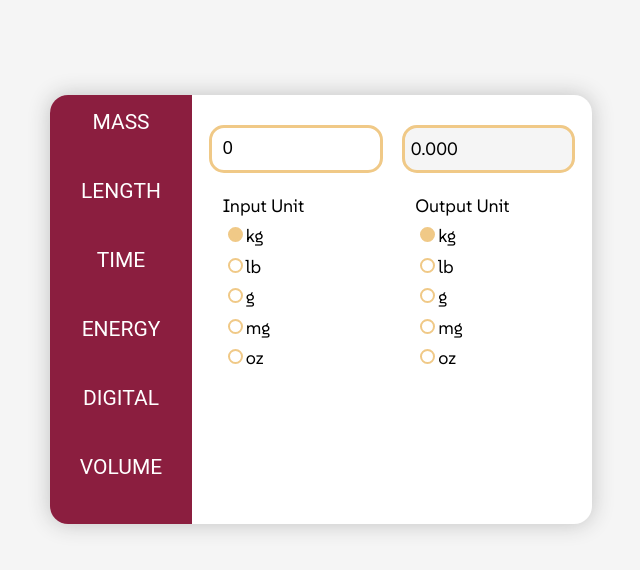
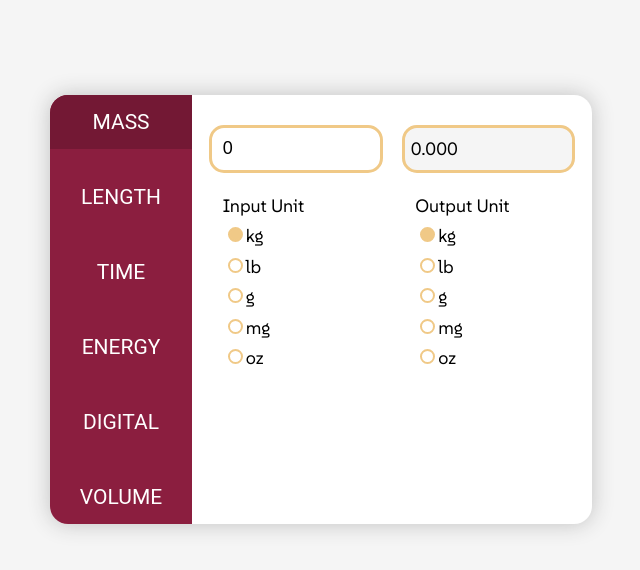
Before and after one commit to iscobar456/react-unit-converter, a React (Create React App) app: page /convert in a window 1280 px wide. Shown: the top 570 px of the page, without its empty margins (319-959 px from the left). Built offline with nearby package versions, Linux system fonts and the light colour scheme.

Commit message:
styling update

```diff
--- a/src/css/ConverterPage.css
+++ b/src/css/ConverterPage.css
@@ -13,6 +13,7 @@
     background-color: var(--color-claret);
     display: flex;
     flex-direction: column;
+    justify-content: space-between;
     gap: 1rem;
     padding: 1rem 0;
     height: 100%;
@@ -28,6 +29,10 @@
     font-size: 1.4rem;
     text-transform: uppercase;
     text-align: center;
+}
+
+.converter-page nav a.active {
+    background-color: #731834;
 }
 
 .converter-page main {
```
